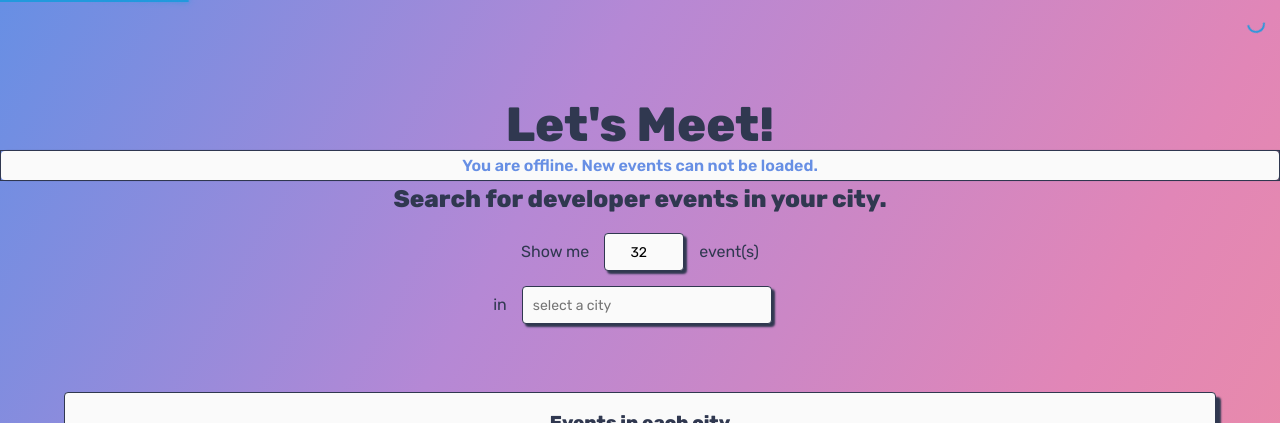
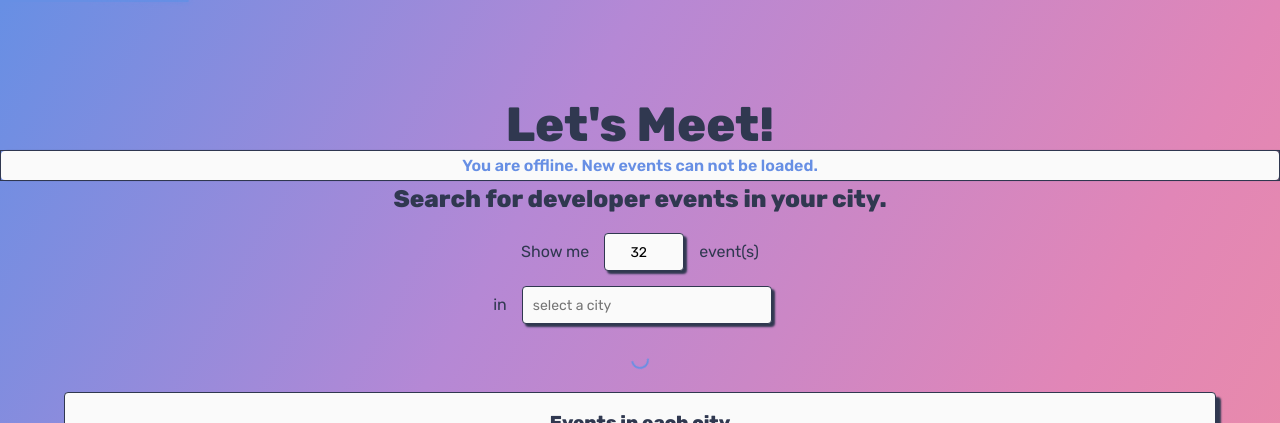
Before and after one commit to nightorb/meet, a React (Create React App) app: page / in a window 1280 px wide. Shown: the top 423 px of the page. Built offline with nearby package versions, Linux system fonts and the light colour scheme; what atatus-spa would draw is missing.

Commit message:
change position of spinner
also customized colors to match the color palette

```diff
--- a/src/nprogress.css
+++ b/src/nprogress.css
@@ -4,7 +4,7 @@
 }
 
 #nprogress .bar {
-  background: #29d;
+  background: #678fe4;
 
   position: fixed;
   z-index: 1031;
@@ -22,7 +22,7 @@
   right: 0px;
   width: 100px;
   height: 100%;
-  box-shadow: 0 0 10px #29d, 0 0 5px #29d;
+  box-shadow: 0 0 10px #678fe4, 0 0 5px #678fe4;
   opacity: 1.0;
 
   -webkit-transform: rotate(3deg) translate(0px, -4px);
@@ -35,8 +35,10 @@
   display: block;
   position: fixed;
   z-index: 1031;
-  top: 15px;
-  right: 15px;
+  top: 385px;
+  left: 50%;
+  margin-left: -9px;
+  margin-top: -9px;
 }
 
 #nprogress .spinner-icon {
@@ -45,8 +47,8 @@
   box-sizing: border-box;
 
   border: solid 2px transparent;
-  border-top-color: #29d;
-  border-left-color: #29d;
+  border-top-color: #678fe4;
+  border-left-color: #678fe4;
   border-radius: 50%;
 
   -webkit-animation: nprogress-spinner 400ms linear infinite;
@@ -71,3 +73,9 @@
   0%   { transform: rotate(0deg); }
   100% { transform: rotate(360deg); }
 }
+
+@media only screen and (min-width: 1073px) {
+  #nprogress .spinner {
+    top: 360px;
+  }
+}
```
